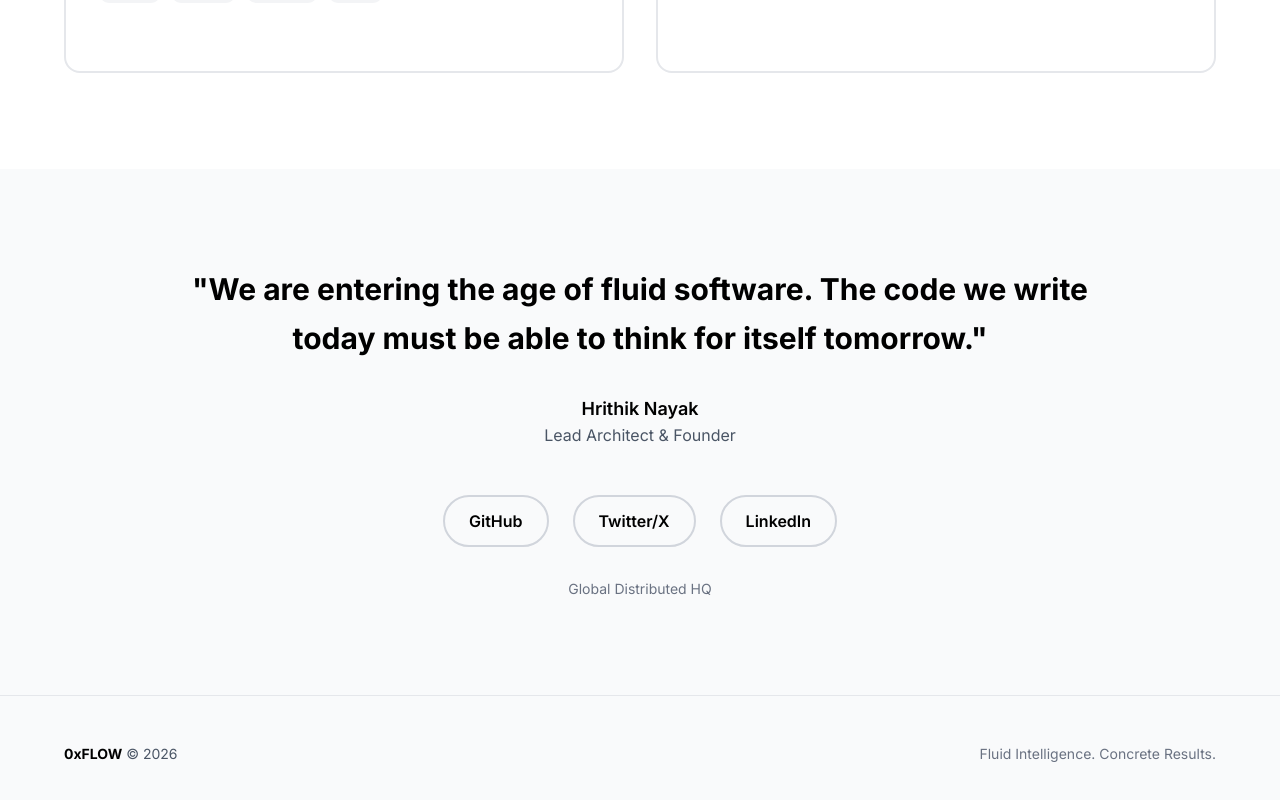
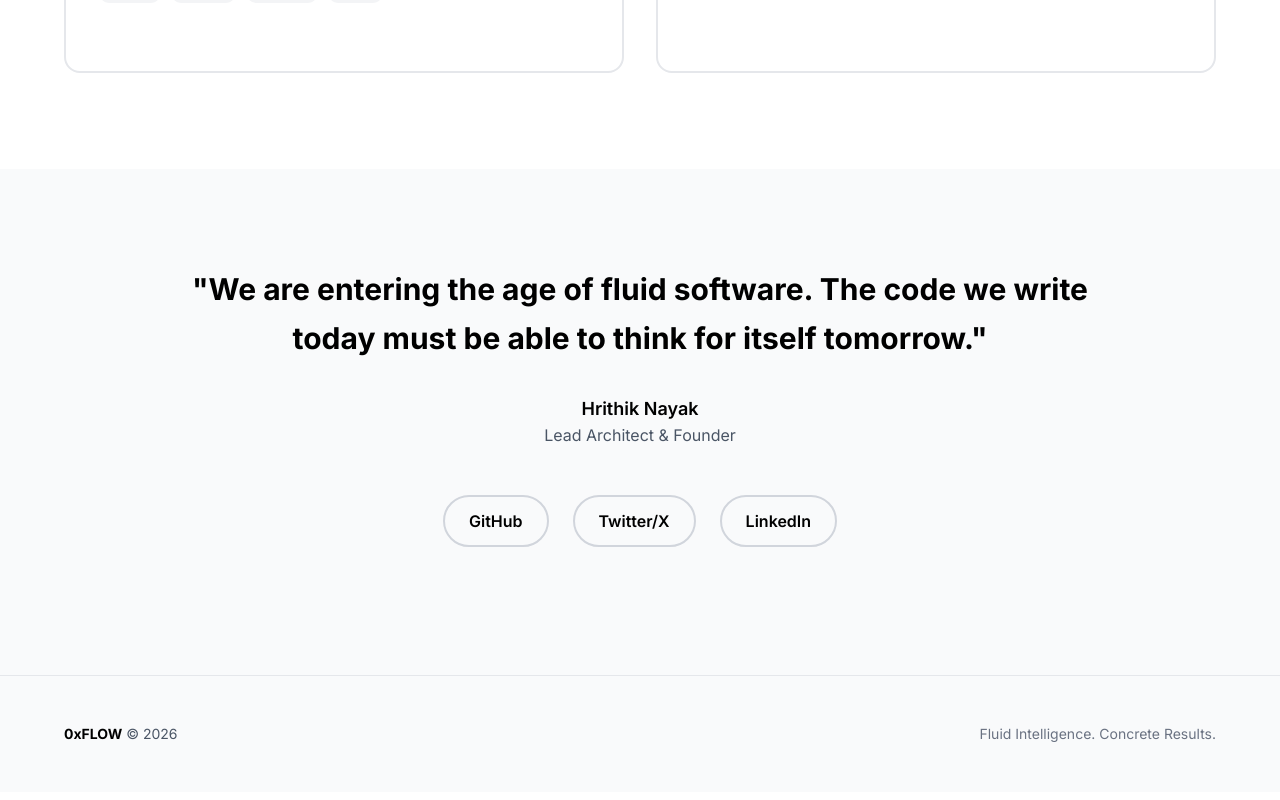
Before and after one commit to hrithik210/0xFLOW, a Next.js app: page / in a window 1280 px wide. Shown: the part 3399-4199 px from the top of the page. Built offline with nearby package versions, Linux system fonts and the light colour scheme.

Commit message:
spmecleanup

```diff
--- a/app/data/content.ts
+++ b/app/data/content.ts
@@ -143,7 +143,6 @@ export const FOUNDER_CONTENT = {
   name: "Hrithik Nayak",
   title: "Lead Architect & Founder",
   quote: "We are entering the age of fluid software. The code we write today must be able to think for itself tomorrow.",
-  location: "Global Distributed HQ",
   socials: [
     { label: "GitHub", href: "https://github.com/hrithik210" },
     { label: "Twitter/X", href: "https://twitter.com" },
```
